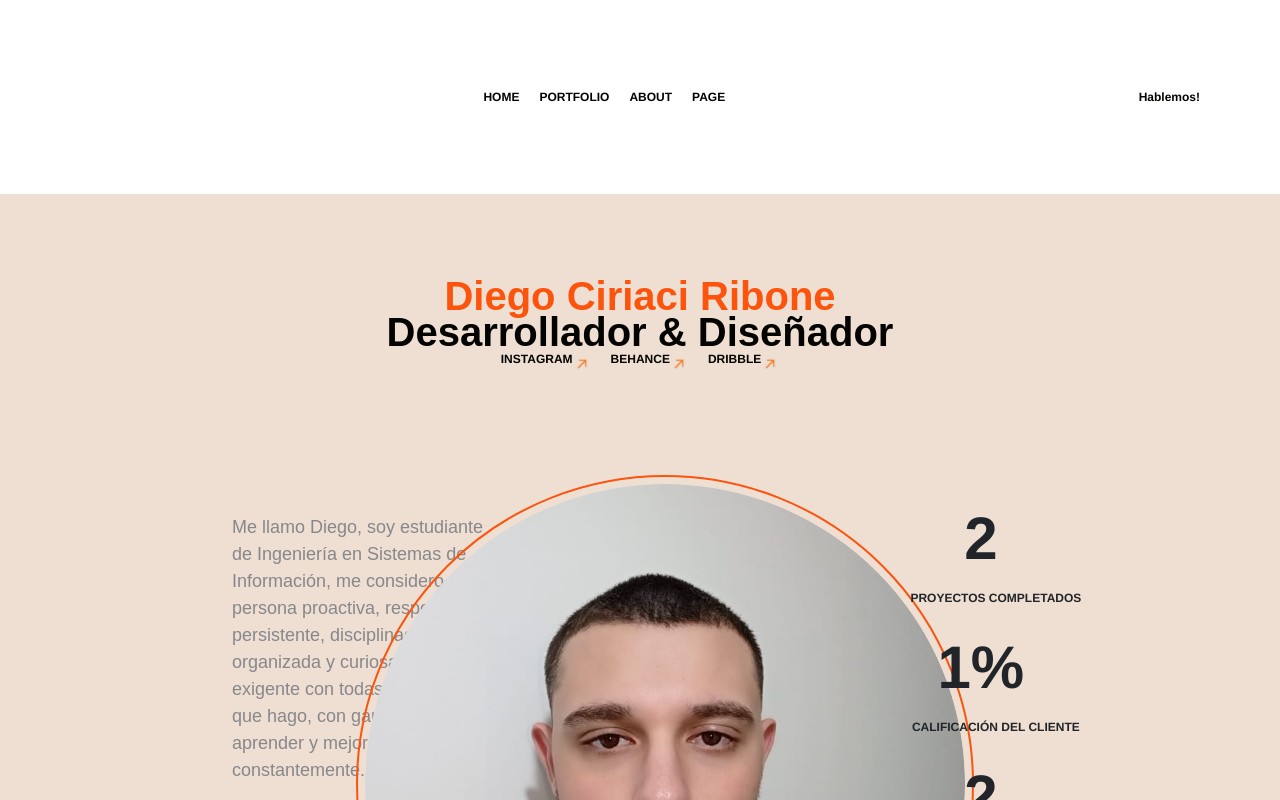
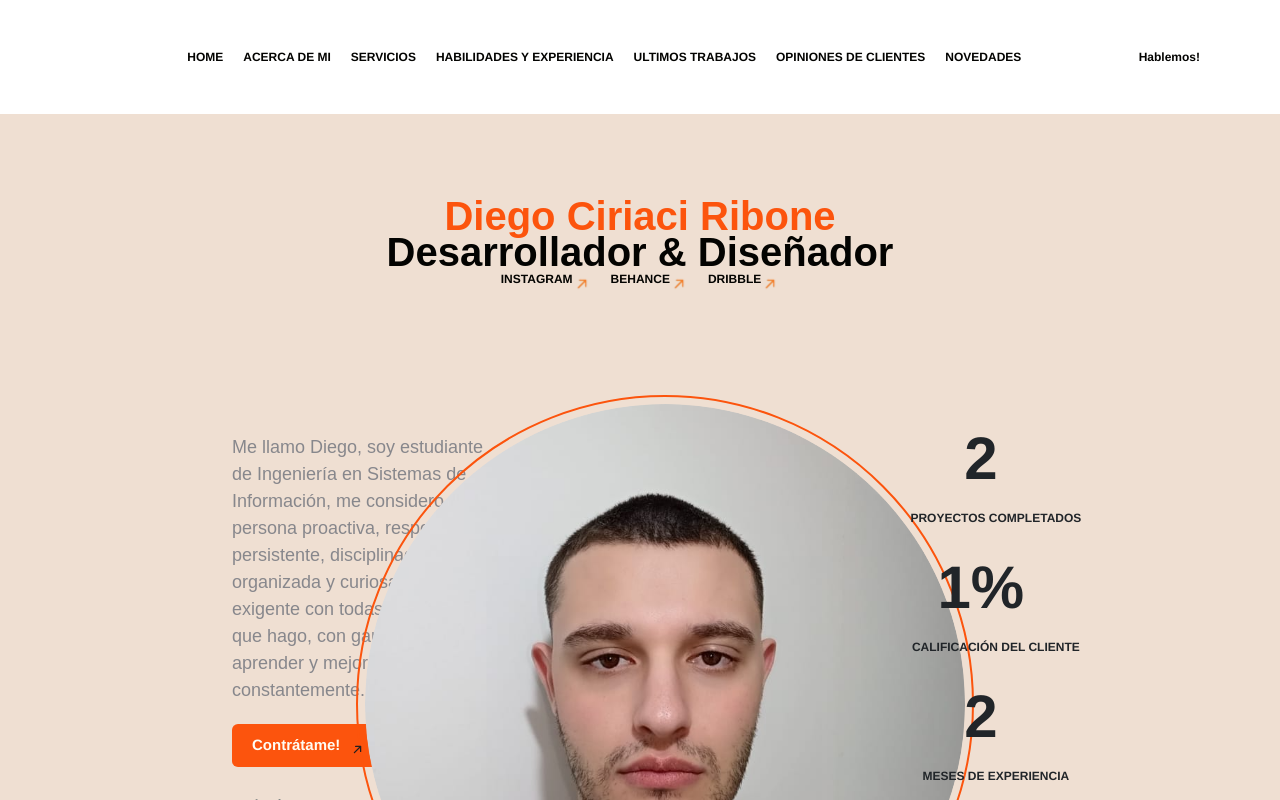
Before and after one commit to diegociriaci/PortfolioReactDiegoCiriaciRibone, a React (Vite) app in the folder vite-project/: page / in a window 1280 px wide. Shown: the top 800 px of the page. Built offline with nearby package versions, Linux system fonts and the light colour scheme.

Commit message:
Modifique el componente Header cambiando todas las medidas de px a rem y modificando los link del menu

```diff
--- a/vite-project/src/Component/Header/Header.css
+++ b/vite-project/src/Component/Header/Header.css
@@ -1,14 +1,11 @@
 .header{
     font-family: 'Helvetica';
     font-weight: bold;
-    font-size: 12px;
+    font-size: 0.75rem;
     color: #122140;
     display: flex;
     align-items: center;
-    justify-content: space-between;
-    padding: 0 70px;
-    margin-top: 40px;
-    margin-bottom: 40px;
+    padding: 0 4.375rem;
 }
 
 .nav-container{
@@ -19,18 +16,18 @@
 
 .nav-link{
     color: #030301;
-    font-size: 12px;
+    font-size: 0.75rem;
     text-decoration: none;
     position: relative;
-    margin: 0 10px;
+    margin: 0 0.625rem;
 }
 
 .nav-link::after{
     content: '';
     position: absolute;
     width: 100%;
-    height: 2px;
-    bottom: -2px;
+    height: 0.125rem;
+    bottom: -0.125rem;
     left: 0;
     background: #fc540d;
     transform: scaleX(0);
@@ -42,7 +39,7 @@
 }
 
 .hablemos{
-    font-size: 12px;
+    font-size: 0.75rem;
     margin-left: auto;
     position: relative;
     cursor: pointer;
--- a/vite-project/src/Component/Header/Header.jsx
+++ b/vite-project/src/Component/Header/Header.jsx
@@ -6,9 +6,12 @@ const Header = () => {
         <header className="header bg-white py-5">
             <nav className="nav-container d-flex justify-content-center">
                 <a className="nav-link" href="#">HOME</a>
-                <a className="nav-link" href="#">PORTFOLIO</a>
-                <a className="nav-link" href="#">ABOUT</a>
-                <a className="nav-link" href="#">PAGE</a>
+                <a className="nav-link" href="#">ACERCA DE MI</a>
+                <a className="nav-link" href="#">SERVICIOS</a>
+                <a className="nav-link" href="#">HABILIDADES Y EXPERIENCIA</a>
+                <a className="nav-link" href="#">ULTIMOS TRABAJOS</a>
+                <a className="nav-link" href="#">OPINIONES DE CLIENTES</a>
+                <a className="nav-link" href="#">NOVEDADES</a>
             </nav>
             <a className="nav-link hablemos" href="#">Hablemos!</a>
         </header>
```
